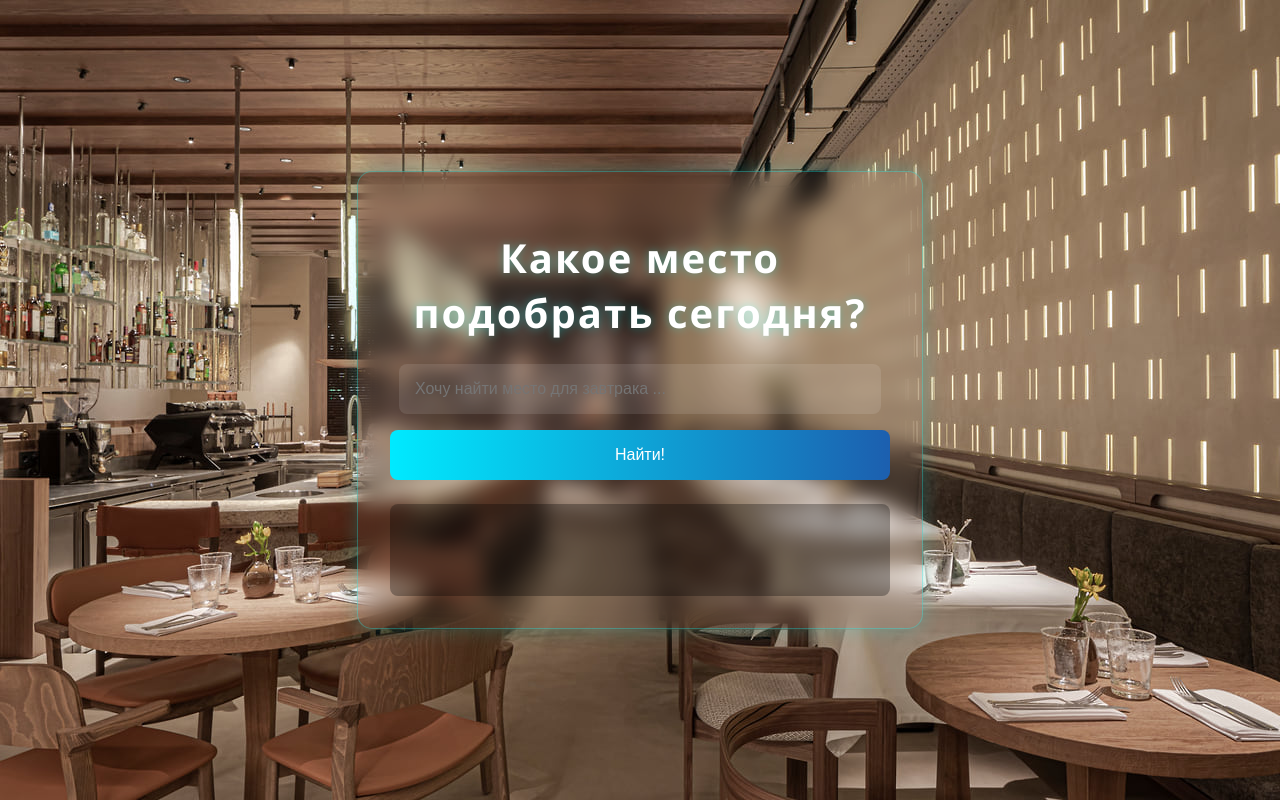
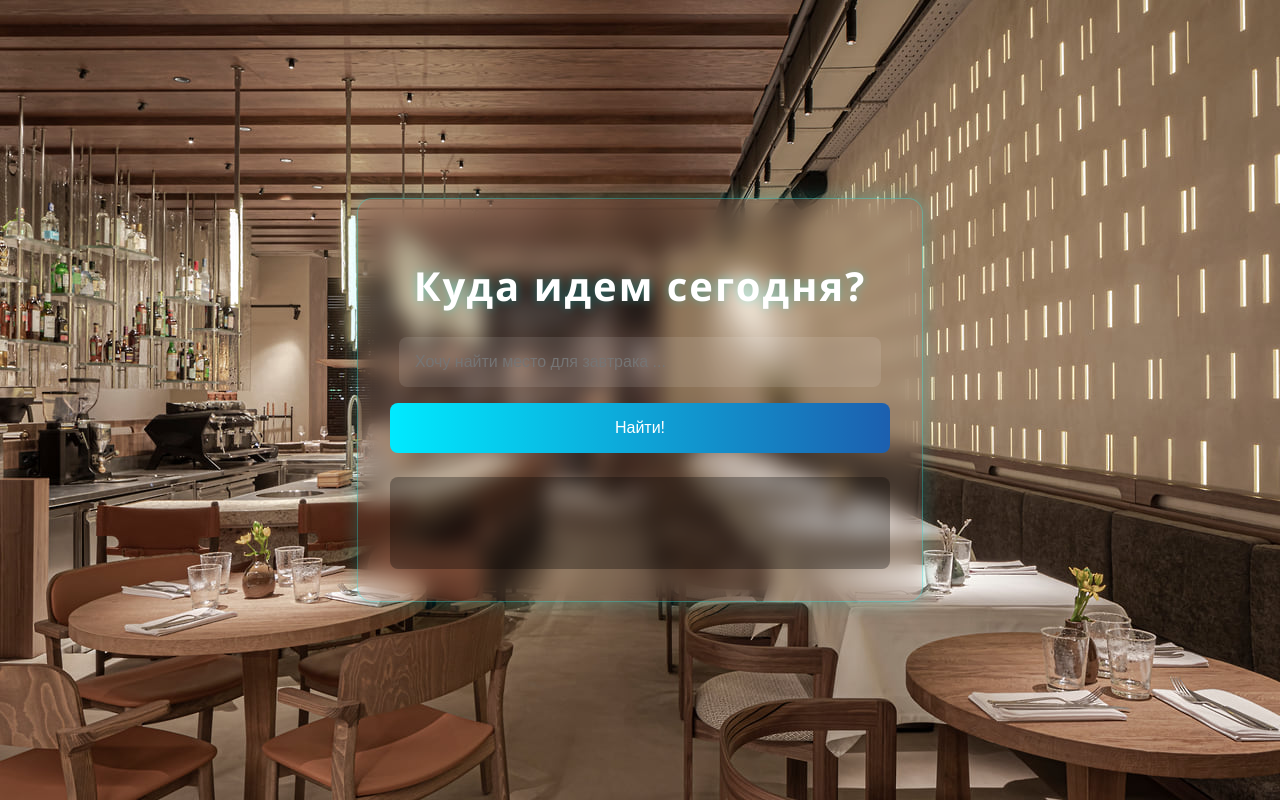
Before and after one commit to crazysolntse/medical, a plain HTML site: page index.html in a window 1280 px wide. Drawn offline with Linux system fonts and the light colour scheme.

Commit message:
Update index.html

```diff
--- a/index.html
+++ b/index.html
@@ -7,7 +7,7 @@
 </head>
 <body BACKGROUND="KLS_001364_02579_1_t222_111319.jpg">
   <div class="container">
-    <h1>Какое место подобрать сегодня?</h1>
+    <h1>Куда идем сегодня?</h1>
     <input type="text" id="questionInput" placeholder="Хочу найти место для завтрака ...">
     <button onclick="askAI()">Найти!</button>
     <div id="response" class="response"></div>
```
